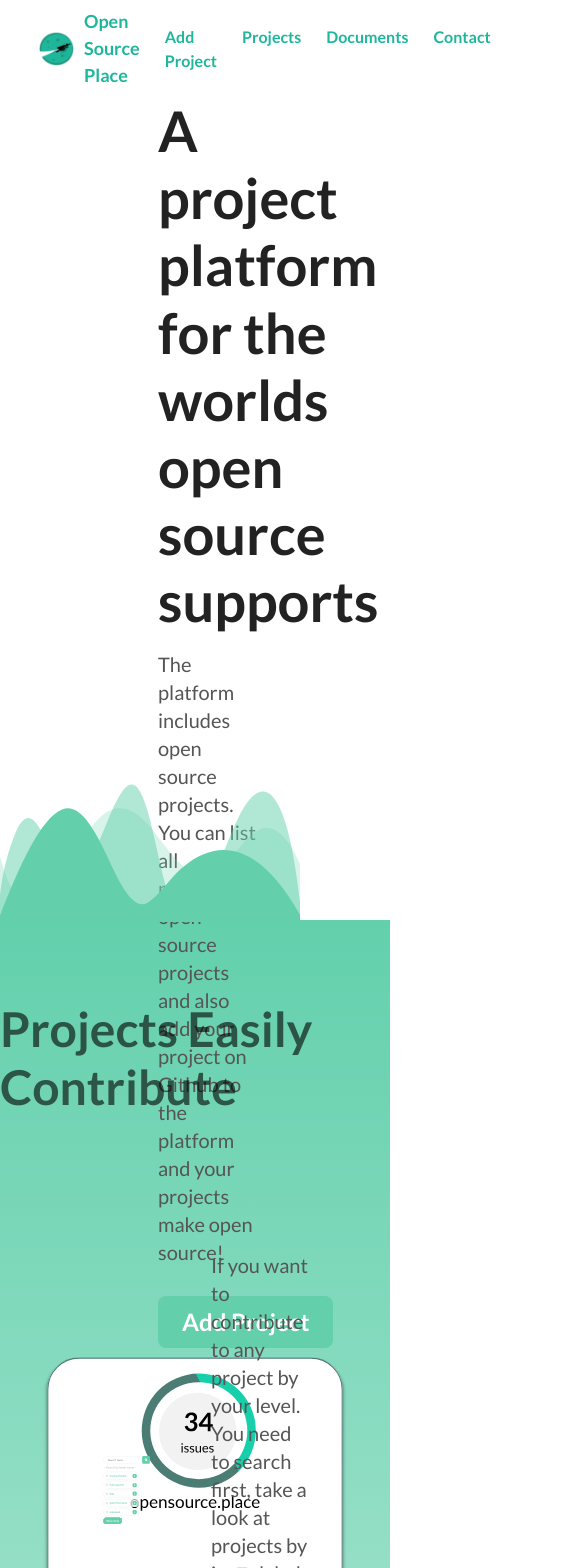
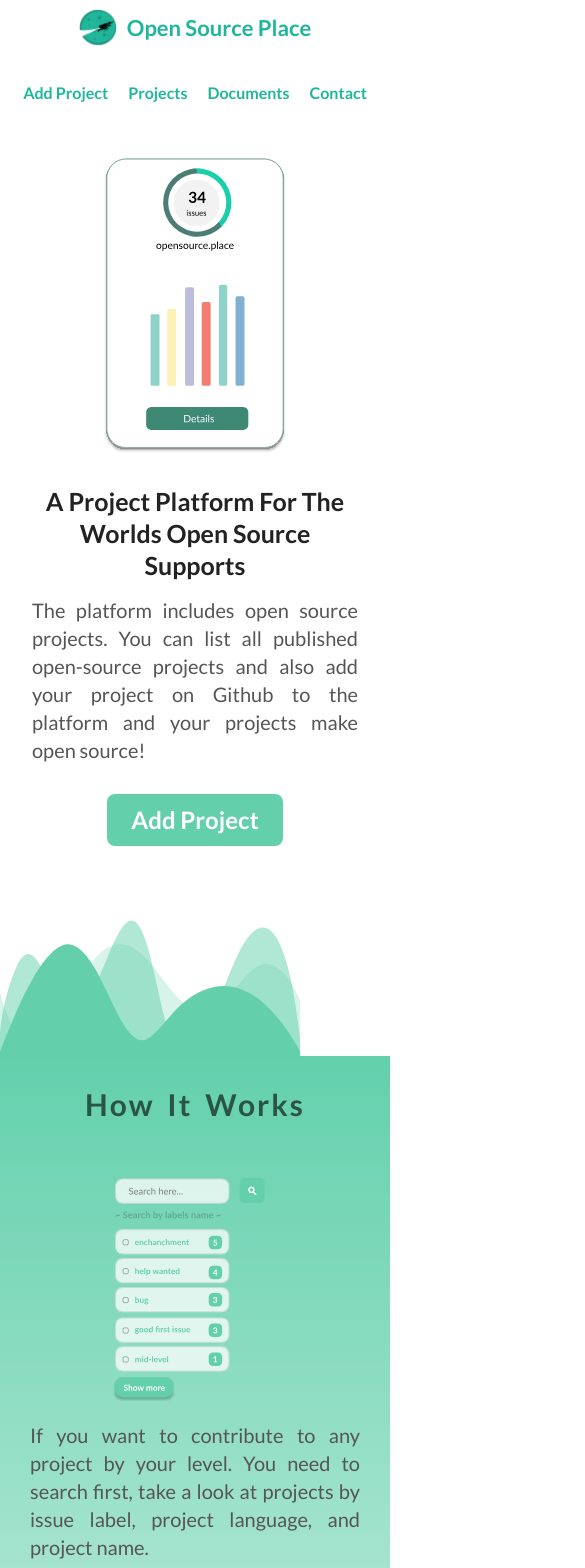
Before and after one commit to opensource-place/frontend, a React (Create React App) app: page / in a window 390 px wide. Shown: the top 1568 px of the page, 585 px wide, since content can reach past the window. Built offline with nearby package versions, Linux system fonts and the light colour scheme; no server answers.

Commit message:
:iphone: made landing page responsive :partying_face:

```diff
--- a/src/app/components/Footer/style.js
+++ b/src/app/components/Footer/style.js
@@ -17,7 +17,6 @@ const Wrapper = styled.div`
   color: '#21403A';
   width: 1rem;
 `
-
 const Link = styled.button`
   text-decoration: none;
   margin-left: 2%;
--- a/src/app/components/Navbar/index.js
+++ b/src/app/components/Navbar/index.js
@@ -6,6 +6,17 @@ import { Wrapper, ItemsWrapper, LogoAndText, Menus, NavItem, NavTitle } from './
 const Navbar = styled.nav`
   padding: 0.5rem 10%;
   width: 100%;
+
+  @media screen and (max-width: 768px) {
+    padding: 0.5rem 5px;
+  }
+`
+const LogoImg = styled.img`
+  width: 35px;
+
+  @media screen and (max-width: 768px) {
+    width: 38px;
+  }
 `
 
 export const NavBar = () => (
@@ -14,7 +25,7 @@ export const NavBar = () => (
       <ItemsWrapper>
         <Link to="/">
           <LogoAndText>
-            <img width="35px" src="/logo.png" alt="Our Logo" />
+            <LogoImg src="/logo.png" alt="Our Logo"/>
             <NavTitle>Open Source Place</NavTitle>
           </LogoAndText>
         </Link>
--- a/src/app/components/Navbar/style.js
+++ b/src/app/components/Navbar/style.js
@@ -13,45 +13,54 @@ const Wrapper = styled.div`
   display: flex;
   justify-content: space-between;
   align-items: center;
+  width: 100%;
   background-color: #fff;
-  @media screen and (min-width: 1024px) {
-    width: 100%;
-  }
-
-  @media screen and (min-width: 768px) {
-    width: 100%;
-  }
-
-  @media screen and (min-width: 320px) {
-    width: 100%;
-  }
 `
 const ItemsWrapper = styled.div`
   display: flex;
   align-items: center;
   justify-content: space-between;
   width: 100%;
+
+  @media screen and (max-width: 768px) {
+    flex-direction: column;
+  }
 `
 const LogoAndText = styled.div`
   display: flex;
   align-items: center;
   font-weight: 600;
-  font-size: 24px;
+  font-size: 30px;
 `
 const Menus = styled.div`
   margin-right: 5px;
   display: flex;
   margin-left: auto;
+
+  @media screen and (max-width: 768px) {
+    margin: 0 auto;
+    padding-top: 25px;
+    justify-content: center;
+    flex-wrap: wrap;
+  }
 `
 const NavItem = styled.div`
   margin-left: 25px;
   color: '#1FB79B' !important;
   font-weight: 600;
+
+  @media screen and (max-width: 768px) {
+    margin: 10px;
+  }
 `
 const NavTitle = styled.div`
   margin-left: 10px;
   font-size: 18px;
   color: #1fb79b;
+
+  @media screen and (max-width: 768px) {
+    font-size: 22px;
+  }
 `
 
 export { Container, Wrapper, ItemsWrapper, LogoAndText, Menus, NavItem, NavTitle }
--- a/src/app/pages/LandingPage.js
+++ b/src/app/pages/LandingPage.js
@@ -7,28 +7,37 @@ import { landing, front, details, search, issue } from '../assets'
 import './style.css'
 
 const Header = styled.div`
-  display: flex;
-  flex-direction: row;
+  display: grid;
+  grid-template-columns: 50% 50%;
   flex-wrap: wrap;
   align-items: center;
   justify-content: center;
   width: 68%;
-  height: 80vh;
-`
-const HeaderRight = styled.div`
-  display: flex;
-  justify-content: center;
-  align-items: center;
-  width: 50%;
-  min-height: 50%;
+
+  @media screen and (max-width: 768px) {
+    display: flex;
+    flex-direction: column-reverse;
+    margin: 0px 15px;
+    padding: 30px 0px;
+    width: 100%;
+  }
 `
 const HeaderLeft = styled.div`
   display: flex;
   align-items: flex-start;
   justify-content: center;
   flex-direction: column;
-  width: 40%;
   margin-left: 2rem;
+
+  @media screen and (max-width: 768px) {
+    margin: 2rem;
+    align-items: center;
+  }
+`
+const HeaderRight = styled.div`
+  display: flex;
+  justify-content: center;
+  align-items: center;
   min-height: 50%;
 `
 const HeroTitle = styled.h1`
@@ -36,6 +45,13 @@ const HeroTitle = styled.h1`
   font-weight: 700;
   color: #222;
   margin-bottom: 15px;
+  text-transform: capitalize;
+
+  @media screen and (max-width: 768px) {
+    font-size: 25px;
+    text-align: center;
+    line-height: 2rem;
+  }
 `
 const ButtomTitle = styled.h1`
   text-align: center;
@@ -43,17 +59,27 @@ const ButtomTitle = styled.h1`
   font-weight: 700;
   color: #222;
   margin-bottom: 15px;
+  text-transform: capitalize;
 `
 const HeroTitleContent = styled.p`
   font-size: 20px;
   line-height: 1.4;
   color: #555;
   margin-bottom: 30px;
+
+  @media screen and (max-width: 768px) {
+    text-align: justify;
+  }
 `
 const ButtonLeft = styled.div`
   display: flex;
   justify-content: flex-start;
   width: 430px;
+
+  @media screen and (max-width: 768px) {
+    width: 100%;
+    justify-content: center;
+  }
 `
 const CustomButton = styled.button`
   padding: 0.5rem 1.5rem;
@@ -81,17 +107,39 @@ const Subdescription = styled.div`
   background: -webkit-linear-gradient(bottom, #ffffff, #63d0ac);
   background: -moz-linear-gradient(bottom, #ffffff, #63d0ac);
   background: linear-gradient(to top, #ffffff, #63d0ac);
+
+  @media screen and (max-width: 768px) {
+    padding: 30px;
+  }
 `
 const SubTitle = styled.h1`
   font-size: 48px;
   font-weight: 700;
   color: rgba(0, 0, 0, 60%);
+  letter-spacing: 2px;
+  word-spacing: 5px;
+
+  @media screen and (max-width: 768px) {
+    text-align: center;
+    font-size: 30px;
+  }
 `
 const Descprojectcard = styled.div`
   display: flex;
   justify-content: space-between;
   width: 60%;
   margin-top: 8rem;
+  grid-gap: 20px;
+
+  @media screen and (max-width: 768px) {
+    margin-top: 3rem;
+    width: 100%;
+    flex-direction: column;
+
+    &:nth-child(odd) {
+      flex-direction: column-reverse;
+    }
+  }
 `
 const DescprojectcardRight = styled.div`
   display: flex;
@@ -99,6 +147,11 @@ const DescprojectcardRight = styled.div`
   align-items: center;
   width: 50%;
   margin-left: 2rem;
+
+  @media screen and (max-width: 768px) {
+    width: 100%;
+    margin-left: 0;
+  }
 `
 const DescprojectcardLeft = styled.div`
   display: flex;
@@ -106,6 +159,10 @@ const DescprojectcardLeft = styled.div`
   align-items: center;
   text-align: start;
   width: 50%;
+
+  @media screen and (max-width: 768px) {
+    width: 100%;
+  }
 `
 const Soon = styled.div`
   display: flex;
@@ -116,6 +173,18 @@ const Soon = styled.div`
   margin: 20vh 0;
   width: 100%;
   height: 100%;
+`
+const GreenText = styled.span`
+  text-decoration: underline;
+  text-decoration-color: #63d0ab;
+`
+const CardImg = styled.img`
+  width: auto;
+  height: 500px;
+
+  @media screen and (max-width: 768px) {
+    height: 300px;
+  }
 `
 
 const LandingPage = () => {
@@ -139,13 +208,13 @@ const LandingPage = () => {
               </ButtonLeft>
             </HeaderLeft>
             <HeaderRight>
-              <img width="auto" height="500" src={front} />
+              <CardImg src={front}/>
             </HeaderRight>
           </Header>
         </Center>
         <img src={landing} style={{ transform: 'rotate(180deg)' }} />
         <Subdescription>
-          <SubTitle>Projects Easily Contribute</SubTitle>
+          <SubTitle>How It Works</SubTitle>
           <Descprojectcard>
             <DescprojectcardLeft>
               <img src={search} width="50%" />
@@ -181,8 +250,8 @@ const LandingPage = () => {
           </Descprojectcard>
         </Subdescription>
         <Soon>
-          <ButtomTitle>Lets fly to open source place</ButtomTitle>
-          <HeroTitleContent>For we, open source is lifestyle.</HeroTitleContent>
+          <ButtomTitle>Lets fly to <GreenText>open source place</GreenText></ButtomTitle>
+          <HeroTitleContent>For us, open source is a life-style.</HeroTitleContent>
           <Link to="/projects">
             <CustomButton>Lets fly 🛸</CustomButton>
           </Link>
--- a/src/app/pages/style.js
+++ b/src/app/pages/style.js
@@ -37,17 +37,9 @@ export const Center = styled.div`
   display: flex;
   justify-content: center;
   align-items: center;
-  flex-direction: row;
-  @media screen and (min-width: 1024px) {
-    height: 100%;
-  }
 
-  @media screen and (min-width: 768px) {
-    width: 100%;
-  }
-
-  @media screen and (min-width: 320px) {
-    width: 100%;
+  @media screen and (max-width: 768px) {
+    flex-direction: column;
   }
 `
 
```
Also changed, not shown: 1 other file (tests, documents, lock files or other folders).
